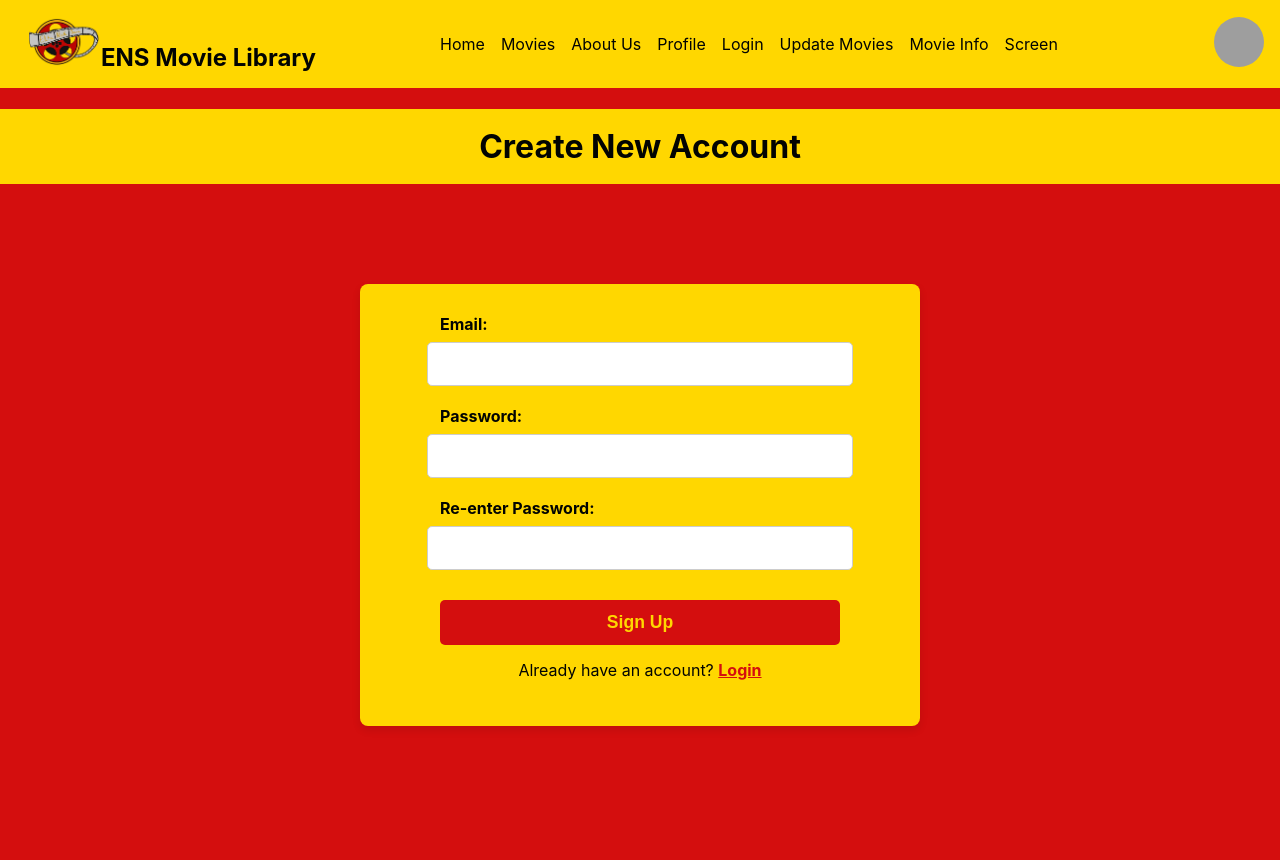
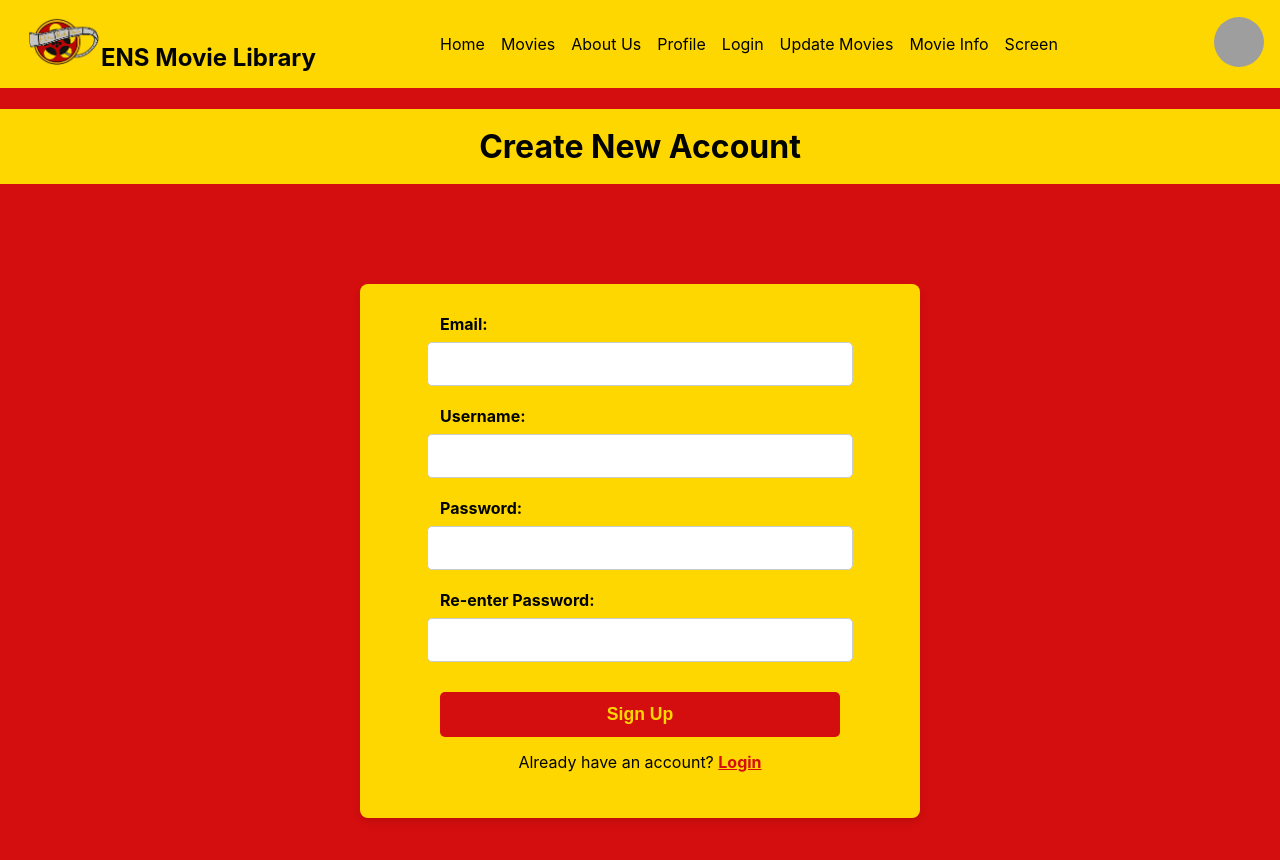
Before and after one commit to SaraSchafer/ANSMoviesLibrary, a React (Create React App) app in the folder ensmovielibrary/: page /signup in a window 1280 px wide. Shown: the top 860 px of the page. Before the commit the page ends 826 px from the top, so only its background shows below. Built offline with nearby package versions, Linux system fonts and the light colour scheme; grey boxes are pictures that could not be loaded.

Commit message:
Update newAccount.js

```diff
--- a/ensmovielibrary/src/pages/newAccount.js
+++ b/ensmovielibrary/src/pages/newAccount.js
@@ -4,23 +4,46 @@ import '../styles/login.css';
 
 const NewAccount = () => {
     const [email, setEmail] = useState("");
+    const [username, setUsername] = useState("");
     const [password, setPassword] = useState("");
     const [confirmPassword, setConfirmPassword] = useState("");
 
-    const handleCreateAccount = (e) => {
+    const handleCreateAccount = async (e) => {
         e.preventDefault();
+
         if (password !== confirmPassword) {
             alert("Passwords do not match!");
             return;
         }
-        alert("Account created successfully!");
+
+        try {
+            // Send data to PHP backend
+            const response = await fetch("http://localhost/createAccount.php", {
+                method: "POST",
+                headers: { "Content-Type": "application/json" },
+                body: JSON.stringify({ email, username, password }),
+            });
+
+            const result = await response.json();
+
+            if (result.error) {
+                alert(result.error); // Display the error message from PHP
+                return;
+            }
+
+            // If account creation is successful
+            alert("Account created successfully!");
+        } catch (error) {
+            console.error("Error creating account:", error);
+            alert("An error occurred while creating the account. Please try again.");
+        }
     };
 
     return (
         <div className="App">
-            <h1 className="login-heading">Create New Account</h1>  {/* Use 'login-heading' for consistency */}
-            <div className="login-page">  {/* Use 'login-page' to match the login page style */}
-                <form onSubmit={handleCreateAccount} className="login-form">  {/* Use 'login-form' */}
+            <h1 className="login-heading">Create New Account</h1>
+            <div className="login-page">
+                <form onSubmit={handleCreateAccount} className="login-form">
                     <div className="form-group">
                         <label htmlFor="email">Email:</label>
                         <input
@@ -28,6 +51,17 @@ const NewAccount = () => {
                             id="email"
                             value={email}
                             onChange={(e) => setEmail(e.target.value)}
+                            required
+                            className="form-input"
+                        />
+                    </div>
+                    <div className="form-group">
+                        <label htmlFor="username">Username:</label>
+                        <input
+                            type="text"
+                            id="username"
+                            value={username}
+                            onChange={(e) => setUsername(e.target.value)}
                             required
                             className="form-input"
                         />
@@ -54,9 +88,9 @@ const NewAccount = () => {
                             className="form-input"
                         />
                     </div>
-                    <button type="submit" className="login-button">Sign Up</button>  {/* Use 'login-button' */}
+                    <button type="submit" className="login-button">Sign Up</button>
                 </form>
-                <p className="signup-prompt">  {/* Use 'signup-prompt' to match the style */}
+                <p className="signup-prompt">
                     Already have an account? <Link to="/login">Login</Link>
                 </p>
             </div>
```
